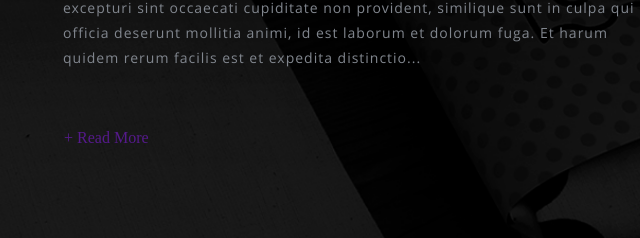
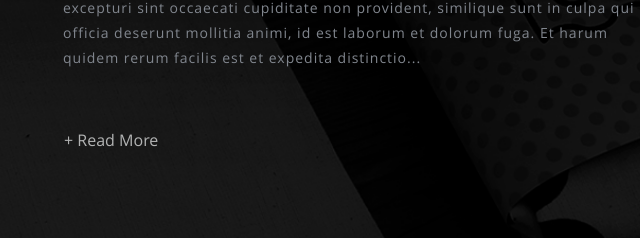
Before and after one commit to NSobol/Bouncy, a plain HTML site: page index.html in a window 1280 px wide. Shown: the part 7475-7713 px from the top of the page, 59-699 px from the left. Drawn offline with Linux system fonts and the light colour scheme; files whose address does not match are found by name.

Commit message:
pravka button

```diff
--- a/index.html
+++ b/index.html
@@ -354,7 +354,7 @@
                             At vero eos et accusamus et iusto odio dignissimos ducimus qui blanditiis praesentium voluptatum deleniti atque corrupti quos dolores et quas molestias excepturi sint occaecati cupiditate non provident, similique sunt in culpa qui officia deserunt mollitia animi, id est laborum et dolorum fuga. Et harum quidem rerum facilis est et expedita distinctio...
                         </div>
                         <div class="blog-content-button">
-                            <div class="blog-content-more"><a href="">+ Read More</a></div>
+                            <div class="blog-content-more"><a href=""><span class="read">+ Read More</span></a></div>
                         </div>
                     </div>
                 </div>
```
